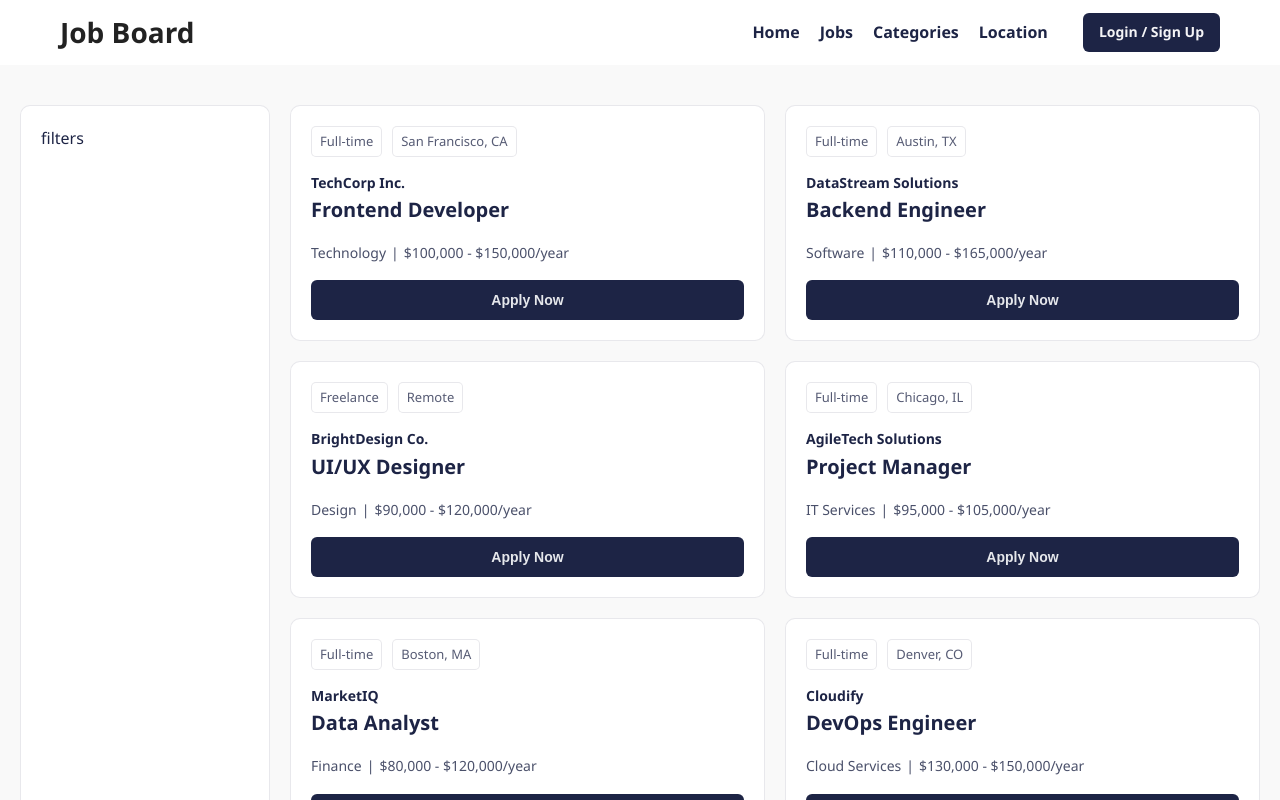
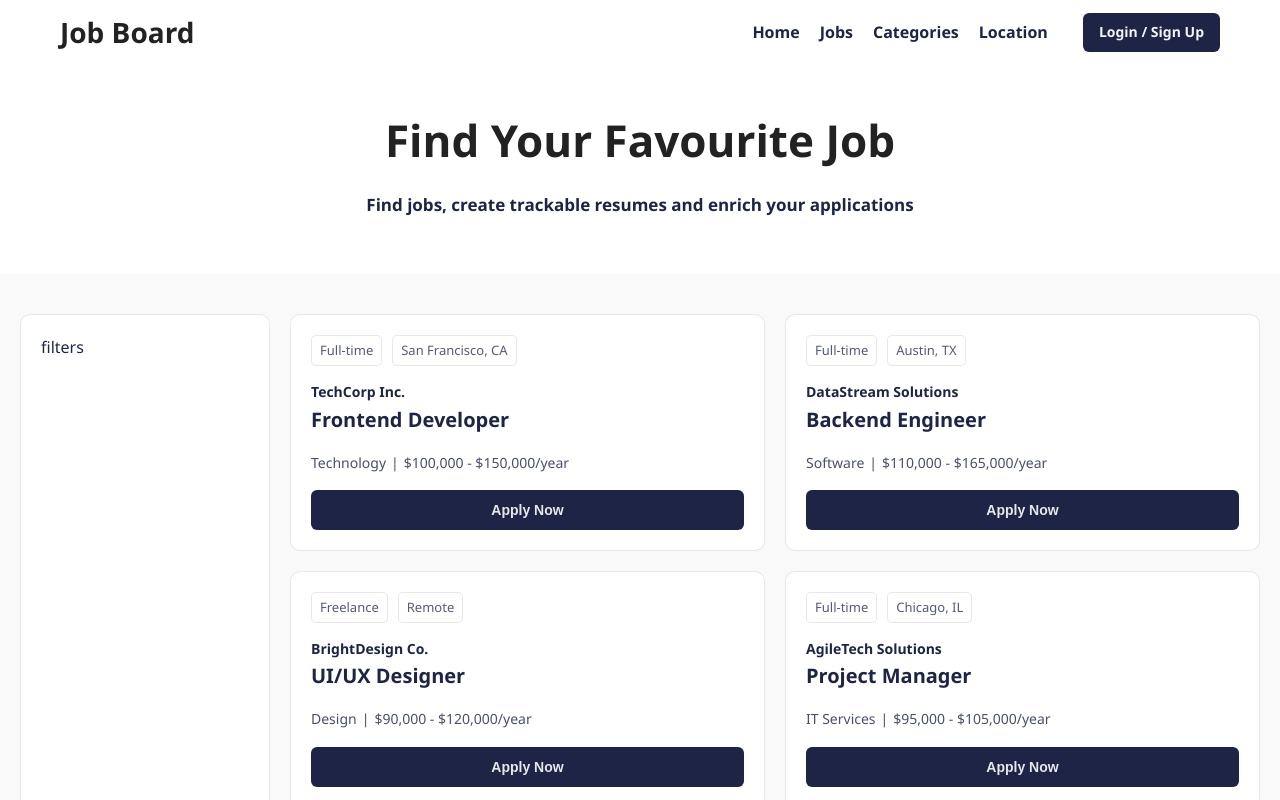
Before and after one commit to Jon-Felipe/Job-Board-React, a React (Vite) app: page /jobs in a window 1280 px wide. Shown: the top 800 px of the page. Built offline with nearby package versions, Linux system fonts and the light colour scheme.

Commit message:
job page header and styling

```diff
--- a/src/pages/Jobs/JobsPage.module.css
+++ b/src/pages/Jobs/JobsPage.module.css
@@ -1,3 +1,20 @@
+.header {
+  background-color: #fff;
+  text-align: center;
+  padding: 40px;
+}
+
+.title {
+  font-size: 32px;
+  font-weight: 600;
+}
+
+.text {
+  font-size: 17px;
+  font-weight: 600;
+  color: #1d2445;
+}
+
 .jobsContainer {
   display: grid;
   row-gap: 20px;
@@ -19,6 +36,10 @@
 }
 
 @media screen and (min-width: 768px) {
+  .title {
+    font-size: 44px;
+  }
+
   .jobs {
     grid-template-columns: 1fr 1fr;
     column-gap: 20px;
--- a/src/pages/Jobs/JobsPage.tsx
+++ b/src/pages/Jobs/JobsPage.tsx
@@ -7,13 +7,21 @@ import { jobs } from '../../utils/constants';
 
 function JobsPage() {
   return (
-    <main className={styles.jobsContainer}>
-      <section className={styles.filters}>filters</section>
-      <section className={styles.jobs}>
-        {jobs.map((job) => (
-          <JobCard key={job.id} job={job} />
-        ))}
+    <main>
+      <section className={styles.header}>
+        <h3 className={styles.title}>Find Your Favourite Job</h3>
+        <p className={styles.text}>
+          Find jobs, create trackable resumes and enrich your applications
+        </p>
       </section>
+      <div className={styles.jobsContainer}>
+        <section className={styles.filters}>filters</section>
+        <section className={styles.jobs}>
+          {jobs.map((job) => (
+            <JobCard key={job.id} job={job} />
+          ))}
+        </section>
+      </div>
     </main>
   );
 }
```
